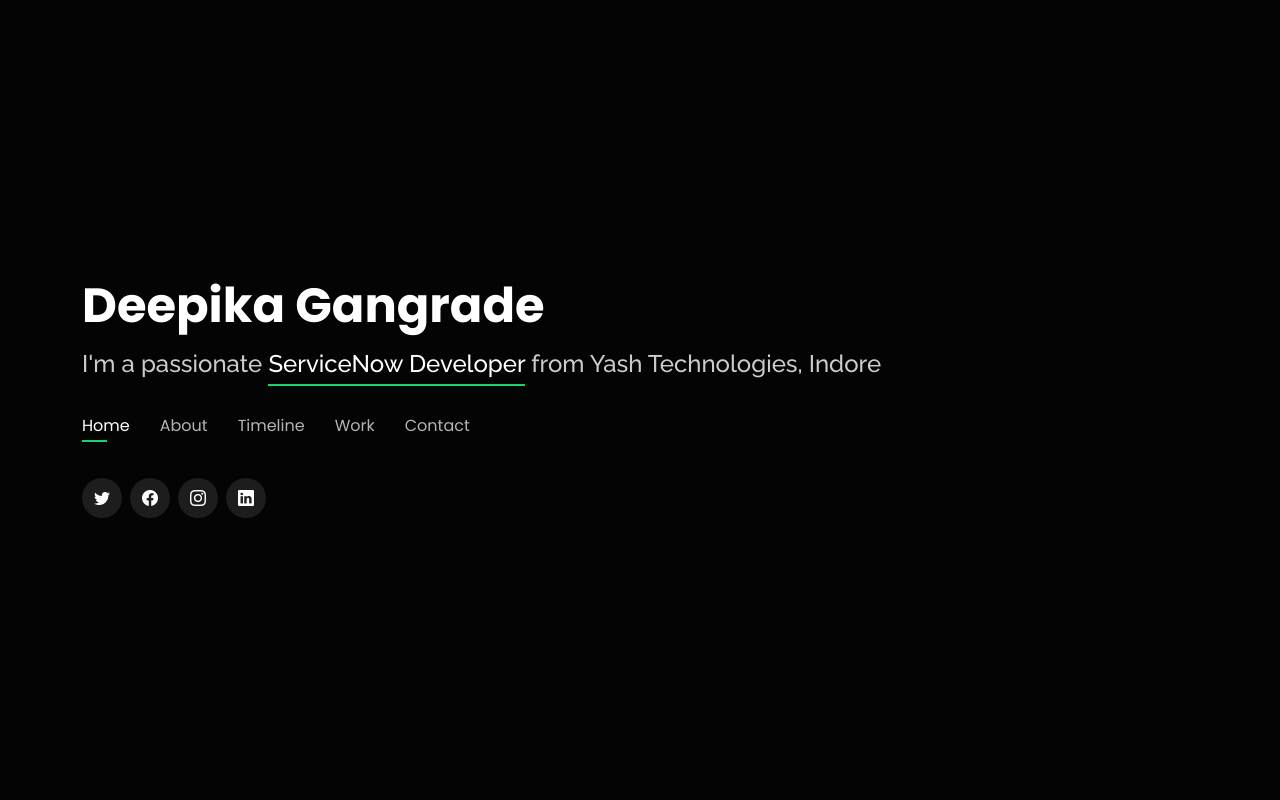
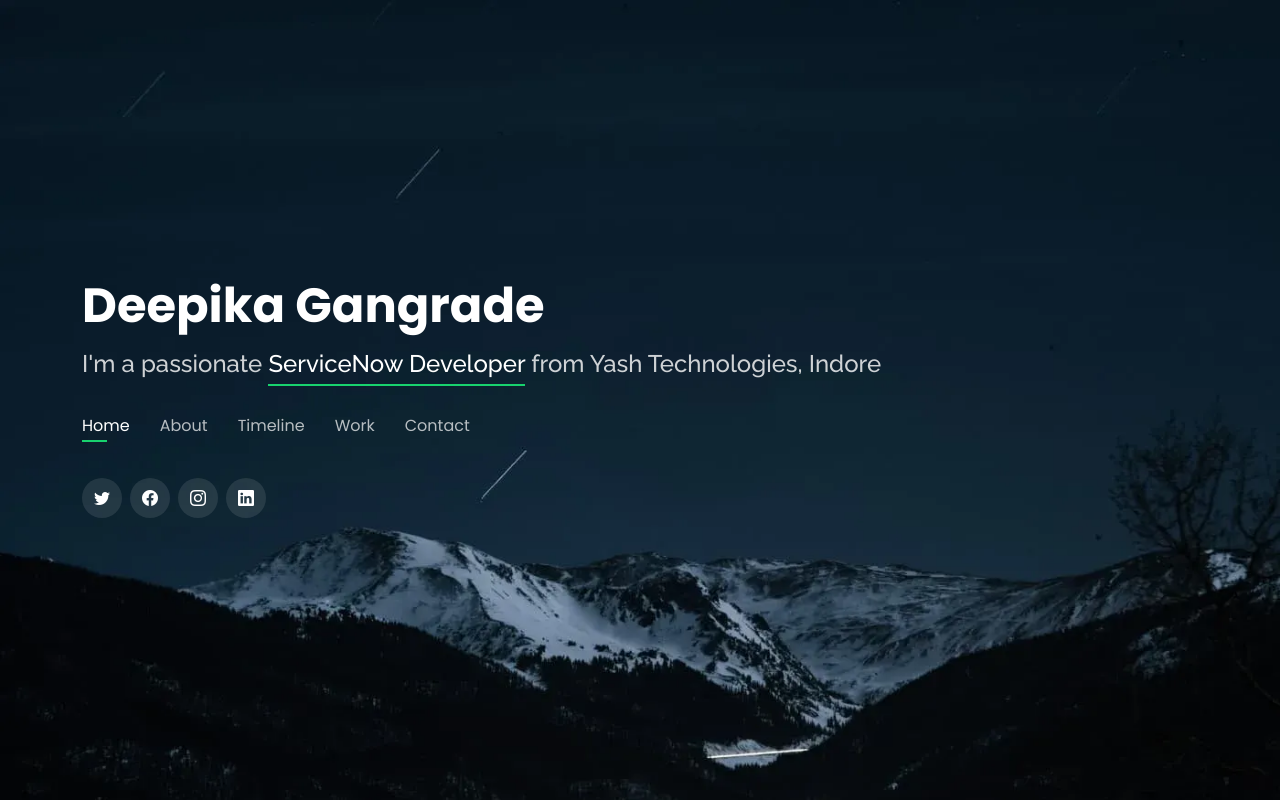
Before and after one commit to backendshubham/deepu-portfolio, a plain HTML site: page index.html in a window 1280 px wide. Drawn offline with nearby package versions, Linux system fonts and the light colour scheme.

Commit message:
Added background picture

```diff
--- a/assets/css/style.css
+++ b/assets/css/style.css
@@ -20,7 +20,7 @@ body {
 body::before {
   content: "";
   position: fixed;
-  background: #040404 url("../img/bg.jpg") top right no-repeat;
+  background: #040404 url("../img/bg.webp") top right no-repeat;
   background-size: cover;
   left: 0;
   right: 0;
```
Also changed, not shown: assets/img/bg.webp (added).
